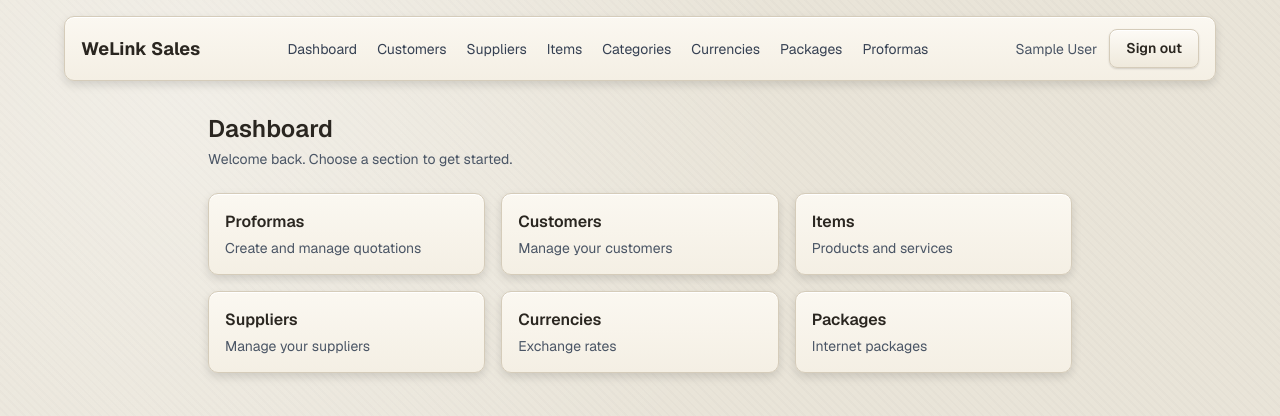
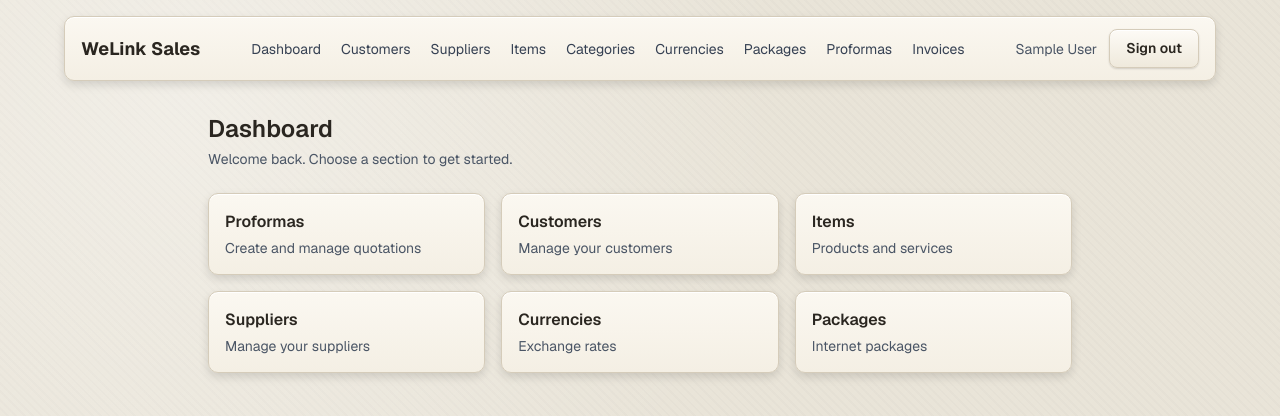
Before and after one commit to venus1344/lr-sales, a Next.js app: page / in a window 1280 px wide. Shown: the top 416 px of the page. Built offline with nearby package versions, Linux system fonts and the light colour scheme; no server answers; sample sign-in values are in the browser's storage.

Commit message:
feat(invoices): add proforma conversion link and nav entry

```diff
--- a/app/(app)/documents/proformas/page.tsx
+++ b/app/(app)/documents/proformas/page.tsx
@@ -62,6 +62,9 @@ export default async function ProformasPage() {
                     <td className="px-4 py-2">{proforma.date.toISOString().slice(0, 10)}</td>
                     <td className="px-4 py-2 text-right">{total.toLocaleString()}</td>
                     <td className="px-4 py-2 text-right">
+                      <Link href={`/documents/invoices/new?proforma=${proforma.id}`} className="sk-link mr-3">
+                        Convert
+                      </Link>
                       <Link href={`/documents/proformas/${proforma.id}/edit`} className="sk-link mr-3">
                         Edit
                       </Link>
--- a/app/(app)/layout.tsx
+++ b/app/(app)/layout.tsx
@@ -14,6 +14,7 @@ const nav = [
   { href: '/settings/currencies', label: 'Currencies' },
   { href: '/settings/packages', label: 'Packages' },
   { href: '/documents/proformas', label: 'Proformas' },
+  { href: '/documents/invoices', label: 'Invoices' },
 ]
 
 export default async function AppLayout({ children }: { children: ReactNode }) {
```
